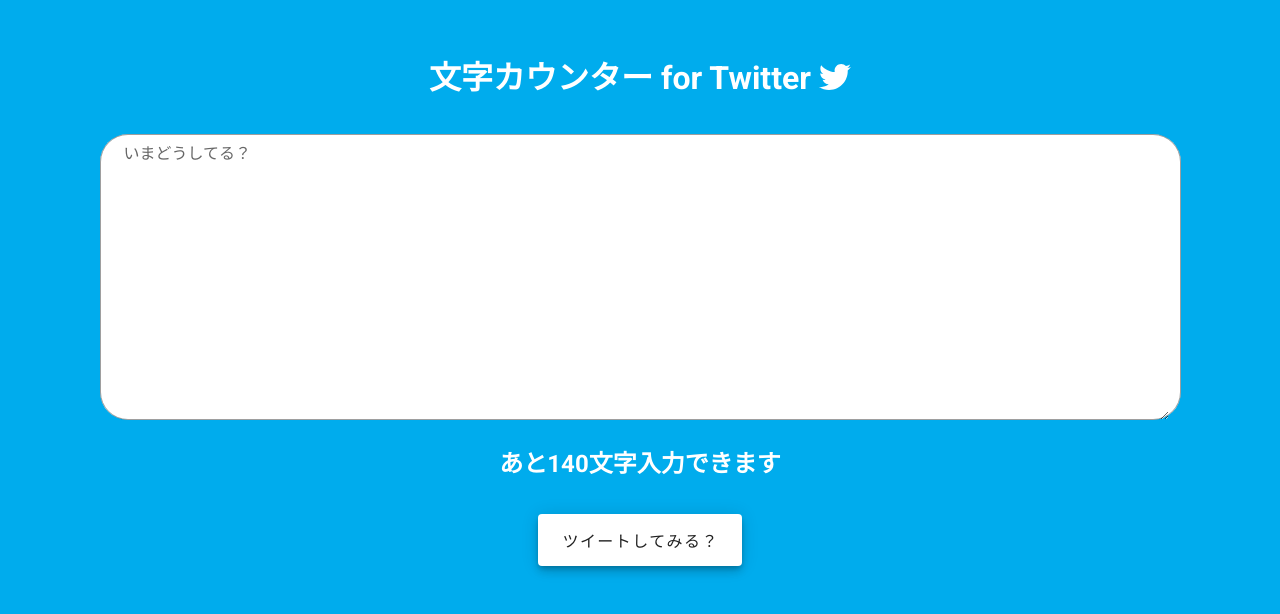
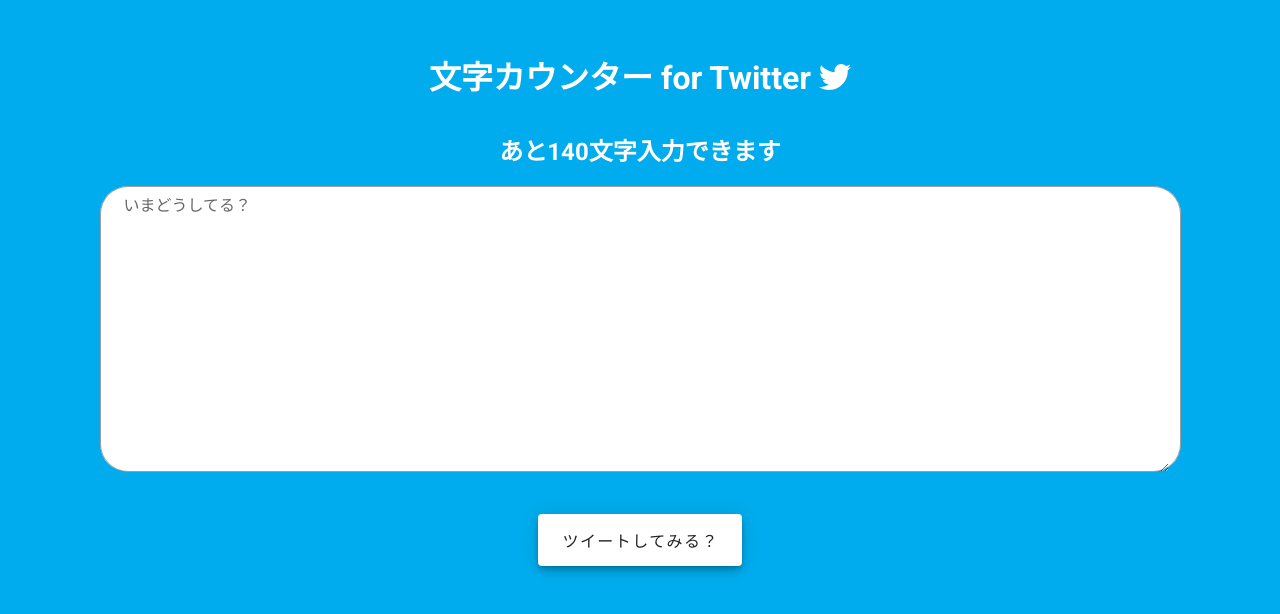
Before and after one commit to ryu-461/tweet-counter, a Vue app: page / in a window 1280 px wide. Shown: the part 106-720 px from the top of the page. Built offline with nearby package versions, Linux system fonts and the light colour scheme.

Commit message:
update: change text position

```diff
--- a/src/App.vue
+++ b/src/App.vue
@@ -3,6 +3,7 @@
     <v-container fill-height>
     <v-main>
       <h1 class="white--text my-8">文字カウンター for Twitter  <font-awesome-icon :icon="['fab','twitter']"/></h1>
+      <h2 class="white--text mb-4">あと{{ 140 - tweet.length}}文字入力できます</h2>
       <v-textarea
         dense
         single-line
@@ -16,7 +17,6 @@
         maxlength="140"
         class="mx-10"
       ></v-textarea>
-      <h2 class="white--text mb-4">あと{{ 140 - tweet.length}}文字入力できます</h2>
       <v-btn
         elevation="6"
         color="white"
```
